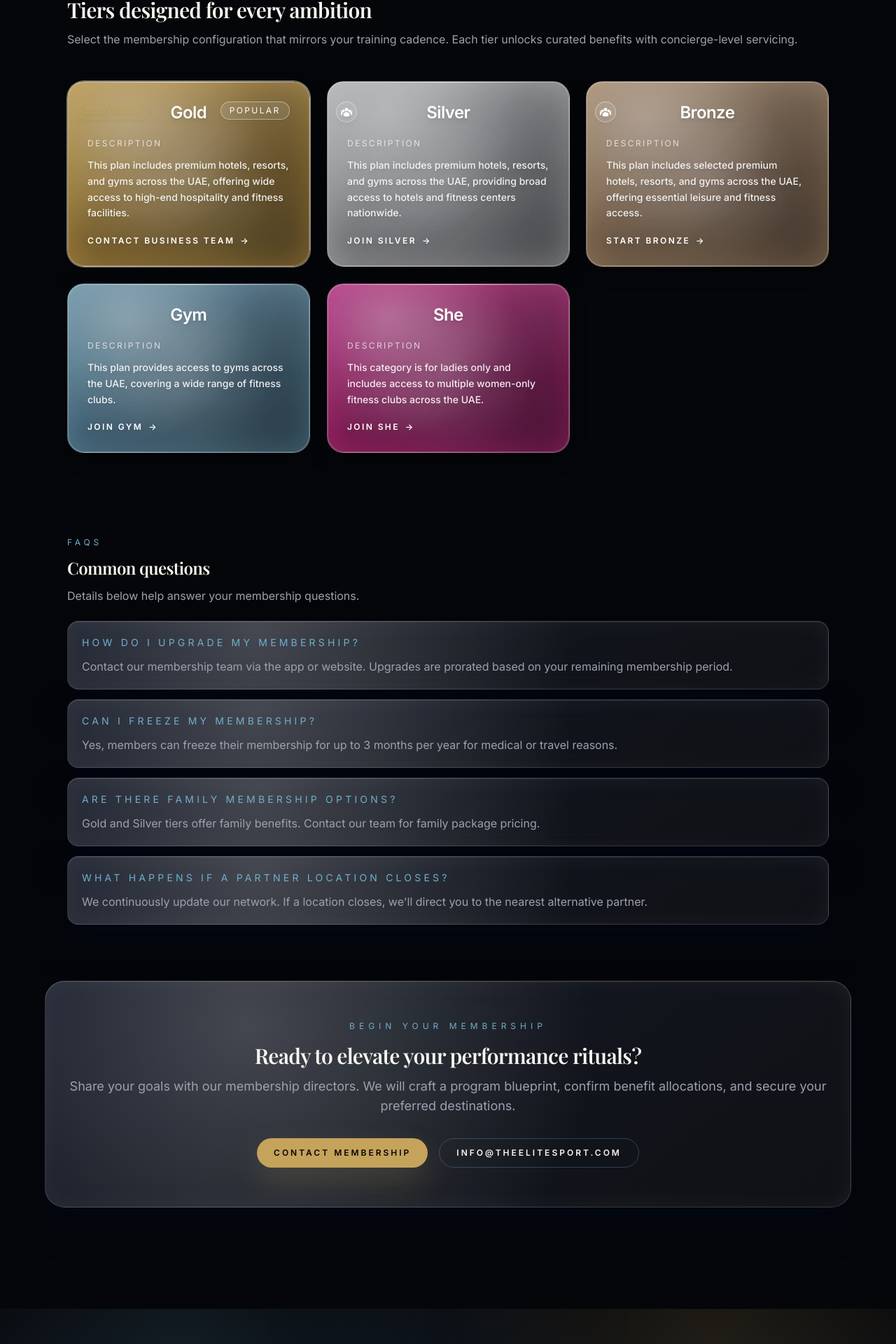
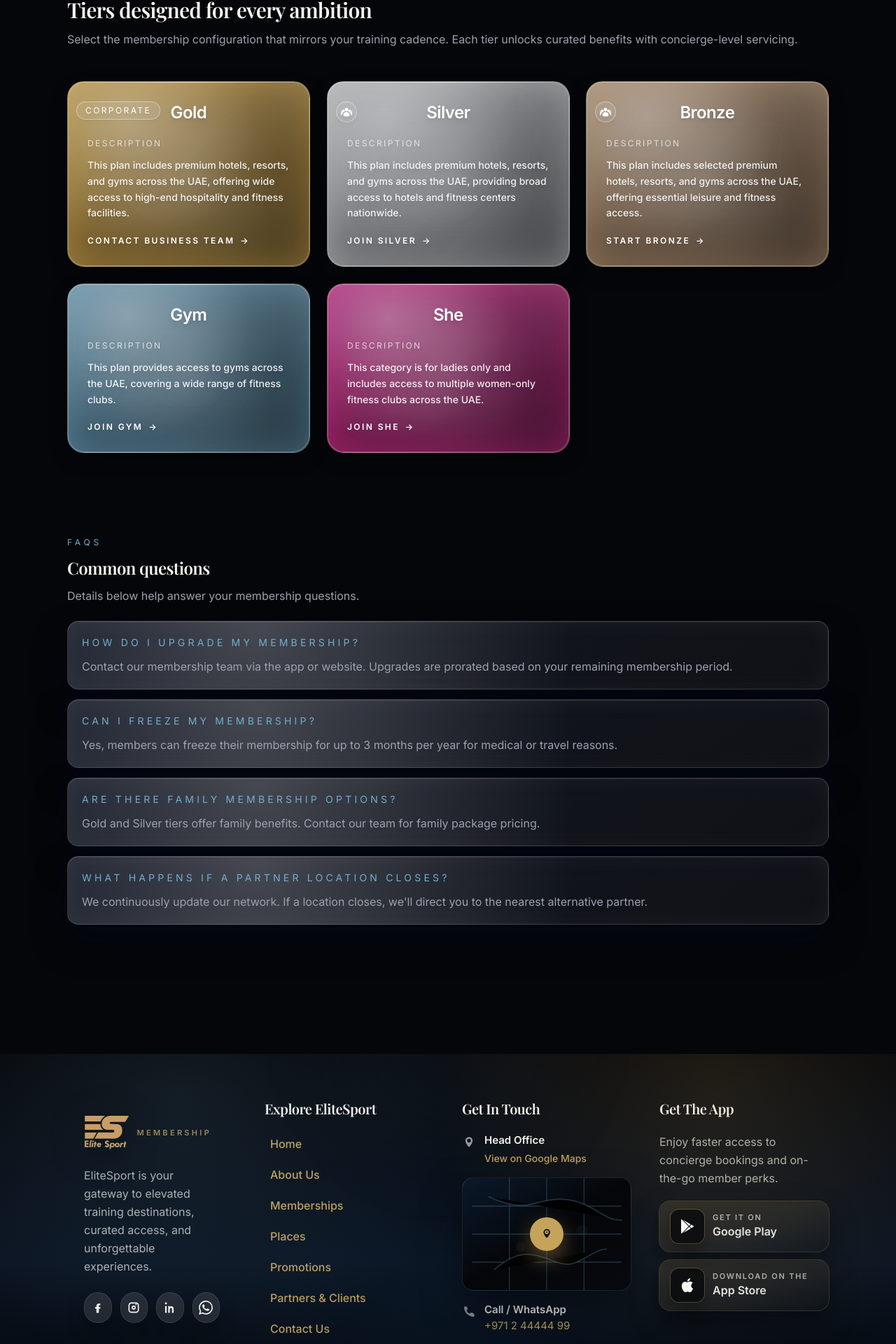
Before and after one commit to alnaer-ai/elitesport1, a Next.js app: page /memberships in a window 1280 px wide. Shown: the part 604-2524 px from the top of the page at 70% size. Built offline with nearby package versions, Linux system fonts and the light colour scheme.

Commit message:
updates_sections

```diff
--- a/components/MembershipCard.tsx
+++ b/components/MembershipCard.tsx
@@ -90,8 +90,8 @@
               </span>
             )}
             {tier.isBusinessOnly && (
-              <span className="absolute top-0 left-0 -ml-4 rounded-full border border-brand-gold/40 bg-brand-gold/10 px-3 py-1 text-xs uppercase tracking-[0.2em] text-brand-gold shadow-sm backdrop-blur-sm" title="For Businesses Only">
-                Business
+              <span className="absolute top-0 left-0 -ml-4 rounded-full border border-white/40 bg-white/10 px-3 py-1 text-xs uppercase tracking-[0.2em] text-white shadow-sm backdrop-blur-sm" title="For Corporate Only">
+                Corporate
               </span>
             )}
             {tier.isPopular && (
--- a/components/promotions/PromotionCard.tsx
+++ b/components/promotions/PromotionCard.tsx
@@ -48,7 +48,7 @@
     "glass-card premium-card group relative flex min-w-0 w-full flex-col overflow-hidden text-left transition-all duration-300 ease-out hover:scale-[1.02] transform-gpu",
     layoutClasses[layout],
     onSelect &&
-      "focus-visible:outline-none focus-visible:ring-2 focus-visible:ring-brand-lightBlue focus-visible:ring-offset-2 focus-visible:ring-offset-brand-black cursor-pointer"
+    "focus-visible:outline-none focus-visible:ring-2 focus-visible:ring-brand-lightBlue focus-visible:ring-offset-2 focus-visible:ring-offset-brand-black cursor-pointer"
   );
 
   const badgeSizes: Record<CardLayout, "sm" | "md" | "lg"> = {
@@ -93,17 +93,6 @@
           className="absolute right-4 top-4 z-10"
         />
 
-        {/* Optional: Type Badge if needed on image, but we are moving to text below */}
-        {/* Keeping PromoBadge if it distinguishes the type (e.g. "Limited Time") */}
-         <div className="absolute left-4 top-4 flex flex-wrap gap-2 pr-16">
-          {promotionTypeLabel && (
-            <PromoBadge
-              label={promotionTypeLabel}
-              tone="accent"
-              className="text-[0.55rem]"
-            />
-          )}
-        </div>
       </div>
 
       {/* Content Section - Below Image */}
@@ -113,9 +102,9 @@
           layout === "grid" && "px-5 py-5"
         )}
       >
-        {metaLabel && (
+        {promotionTypeLabel && (
           <p className="text-[0.6rem] uppercase tracking-[0.45em] text-brand-lightBlue">
-            {metaLabel}
+            {promotionTypeLabel}
           </p>
         )}
 
--- a/components/promotions/PromotionModal.tsx
+++ b/components/promotions/PromotionModal.tsx
@@ -131,9 +131,11 @@
           </div>
 
           <div className="absolute bottom-6 left-6 right-6 space-y-3">
-            <p className="text-xs uppercase tracking-[0.45em] text-brand-lightBlue">
-              {promotion.metaLabel ?? "Member Exclusive"}
-            </p>
+            {promotion.promotionTypeLabel && (
+              <p className="text-xs uppercase tracking-[0.45em] text-brand-lightBlue">
+                {promotion.promotionTypeLabel}
+              </p>
+            )}
             <h2 className="text-3xl font-semibold text-brand-ivory">
               {promotion.title}
             </h2>
@@ -142,11 +144,6 @@
         <div className="space-y-6 px-8 py-8">
           {/* Category and Dates Row */}
           <div className="flex flex-col gap-3 sm:flex-row sm:items-center sm:justify-between border-b border-white/10 pb-5">
-            <div className="flex items-center gap-3">
-              {promotion.promotionTypeLabel && (
-                <PromoBadge label={promotion.promotionTypeLabel} tone="accent" />
-              )}
-            </div>
             <div className="text-xs uppercase tracking-[0.35em] text-brand-lightBlue/80">
               {dateLabel}
             </div>
--- a/lib/membership.ts
+++ b/lib/membership.ts
@@ -91,7 +91,7 @@
           "Workout Gym Al Ain",
           "Millennium Downtown Abu Dhabi",
         ],
-        isPopular: true,
+        isPopular: false,
         isFamilyFriendly: false,
         isBusinessOnly: true,
         cardColor: "#f4b942",
--- a/pages/memberships.tsx
+++ b/pages/memberships.tsx
@@ -153,30 +153,7 @@
           </Container>
         </section>
 
-        <section>
-          <Container className="glass-card premium-card py-14 text-center">
-            <p className="text-xs uppercase tracking-[0.5em] text-brand-lightBlue">
-              Begin your membership
-            </p>
-            <h3 className="mt-4 text-3xl font-semibold text-brand-ivory">
-              Ready to elevate your performance rituals?
-            </h3>
-            <p className="mt-3 text-base text-brand-gray sm:text-lg">
-              Share your goals with our membership directors. We will craft a
-              program blueprint, confirm benefit allocations, and secure your
-              preferred destinations.
-            </p>
-            <div className="mt-8 flex flex-wrap justify-center gap-4">
-              <ButtonLink href={ctaHref}>{ctaLabel}</ButtonLink>
-              <a
-                href="mailto:info@theelitesport.com"
-                className={secondaryButtonClasses}
-              >
-                info@theelitesport.com
-              </a>
-            </div>
-          </Container>
-        </section>
+
       </div>
     </>
   );
--- a/pages/places.tsx
+++ b/pages/places.tsx
@@ -57,7 +57,7 @@
     },
     {
       value: "female",
-      label: "For women",
+      label: "Females",
       anchor: "ladies",
       description:
         "Women-only sanctuaries featuring guided classes, spa-grade recovery, and privacy-first amenities.",
@@ -65,7 +65,7 @@
     },
     {
       value: "kids",
-      label: "Family & Kids",
+      label: "Kids",
       anchor: "kids",
       description:
         "Play-forward clubs where junior members explore sport safely with age-smart coaching staff.",
```
